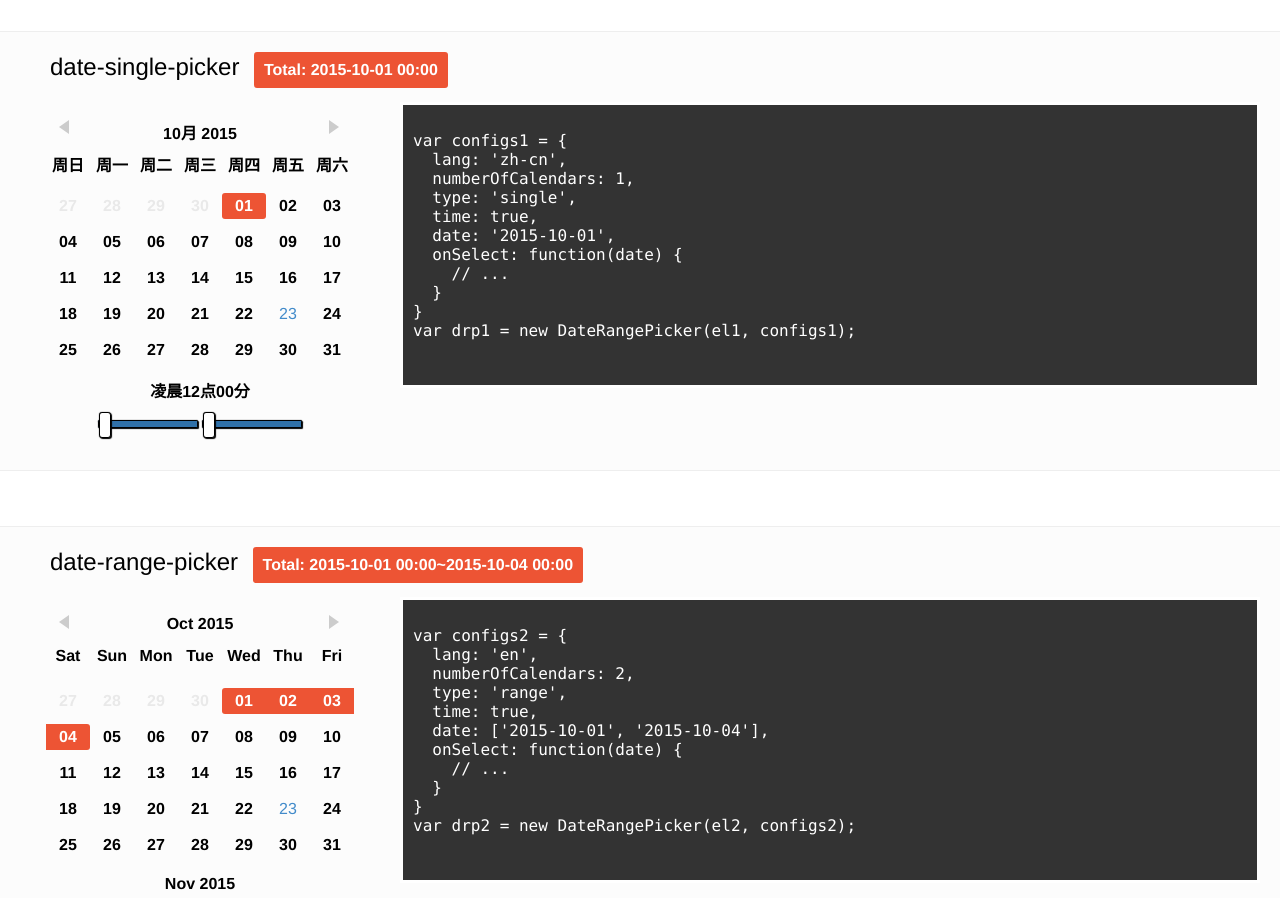
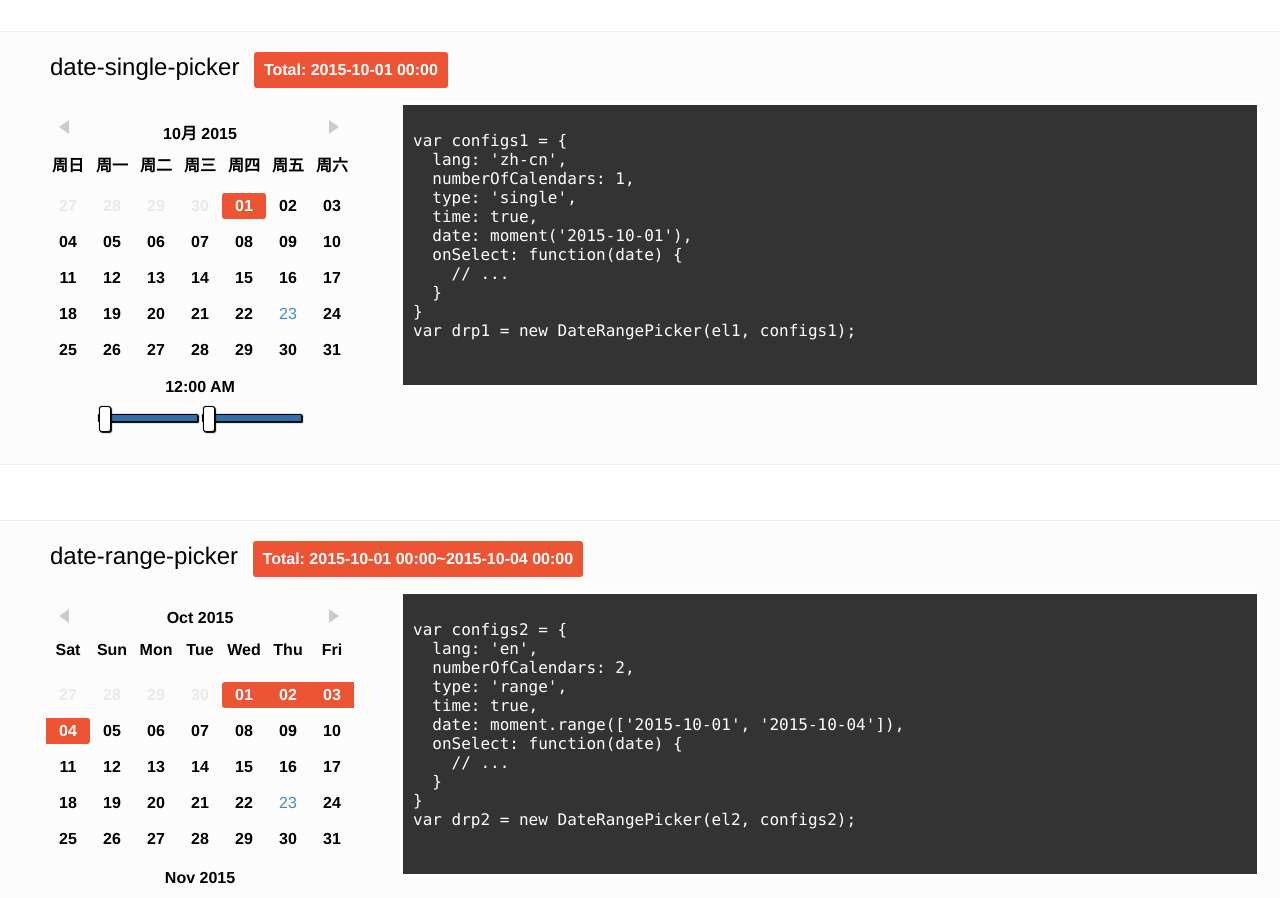
Before and after one commit to youngerheart/daterangepicker, a plain HTML site: page index.html in a window 1280 px wide. Shown: the part 240-1138 px from the top of the page. Drawn offline with Linux system fonts and the light colour scheme.

Commit message:
update js

```diff
--- a/index.html
+++ b/index.html
@@ -55,7 +55,7 @@ var configs1 = {
   numberOfCalendars: 1,
   type: 'single',
   time: true,
-  date: '2015-10-01',
+  date: moment('2015-10-01'),
   onSelect: function(date) {
     // ...
   }
@@ -77,7 +77,7 @@ var configs2 = {
   numberOfCalendars: 2,
   type: 'range',
   time: true,
-  date: ['2015-10-01', '2015-10-04'],
+  date: moment.range(['2015-10-01', '2015-10-04']),
   onSelect: function(date) {
     // ...
   }
@@ -98,7 +98,7 @@ var configs3 = {
   lang: 'fr',
   numberOfCalendars: 3,
   type: 'terminal',
-  range: ['2015-10-03', '2015-10-07'],
+  range: moment.range(['2015-10-03', '2015-10-07']),
   onSelect: function(date) {
     // ...
   }
@@ -126,7 +126,7 @@ var drp3 = new DateRangePicker(el3, configs3);
       numberOfCalendars: 1, // 显示多少个月的日历
       time: true,
       type: 'single', // single, range, terminal 是单选，选择时间区域，还是规定时间区域改变时间起止
-      date: '2015-10-01', // 已经选定的momentrange区间，仅在range与terminal时有效
+      date: moment('2015-10-01'), // 已经选定的momentrange区间，仅在range与terminal时有效
       onSelect: function(date) {
         setValue(input1, date);
       }
@@ -136,7 +136,7 @@ var drp3 = new DateRangePicker(el3, configs3);
       numberOfCalendars: 2,
       time: true,
       type: 'range',
-      range: ['2015-10-01', '2015-10-04'],
+      range: moment.range(['2015-10-01', '2015-10-04']),
       onSelect: function(range) {
         setValue(input2, range);
       }
@@ -145,7 +145,7 @@ var drp3 = new DateRangePicker(el3, configs3);
       lang: 'fr',
       numberOfCalendars: 3,
       type: 'terminal',
-      range: ['2015-10-03', '2015-10-07'],
+      range: moment.range(['2015-10-03', '2015-10-07']),
       onSelect: function(range) {
         setValue(input3, range);
       }
```
Also changed, not shown: dist/daterangepicker.min.js.
